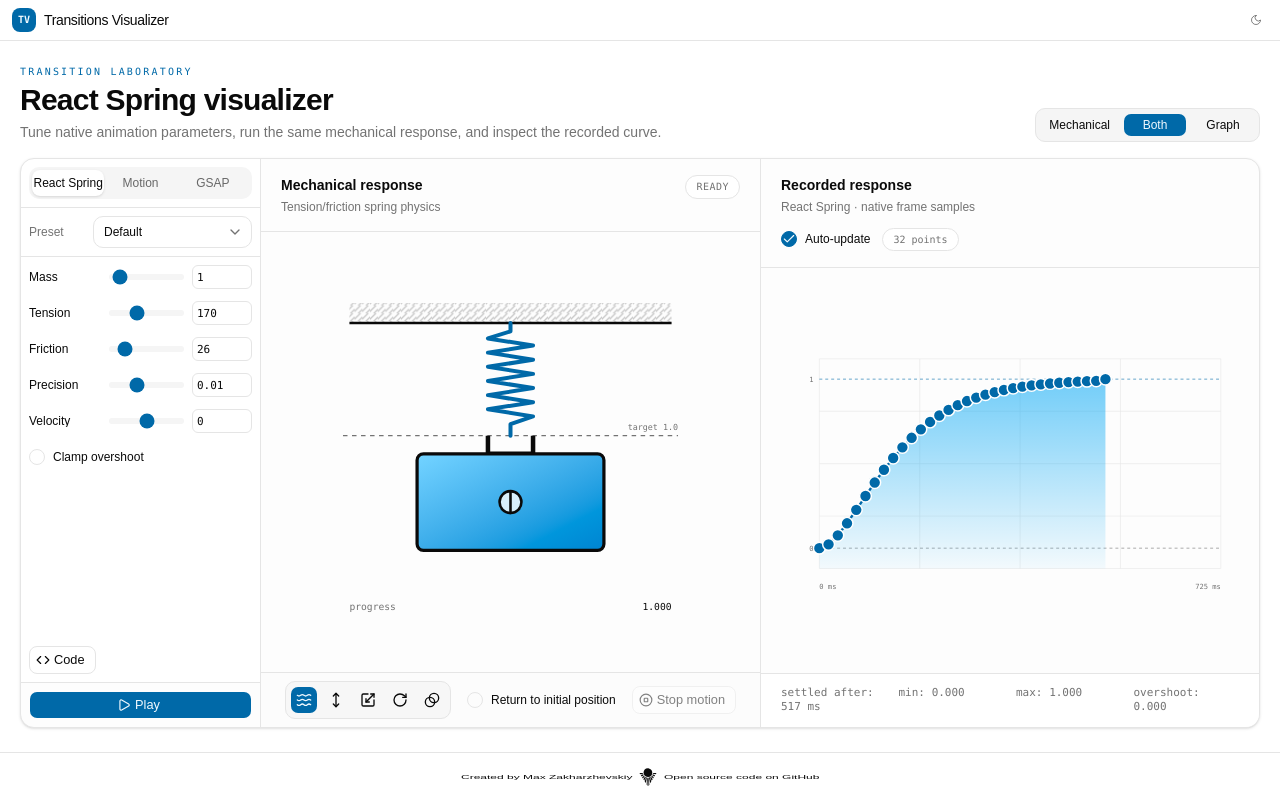
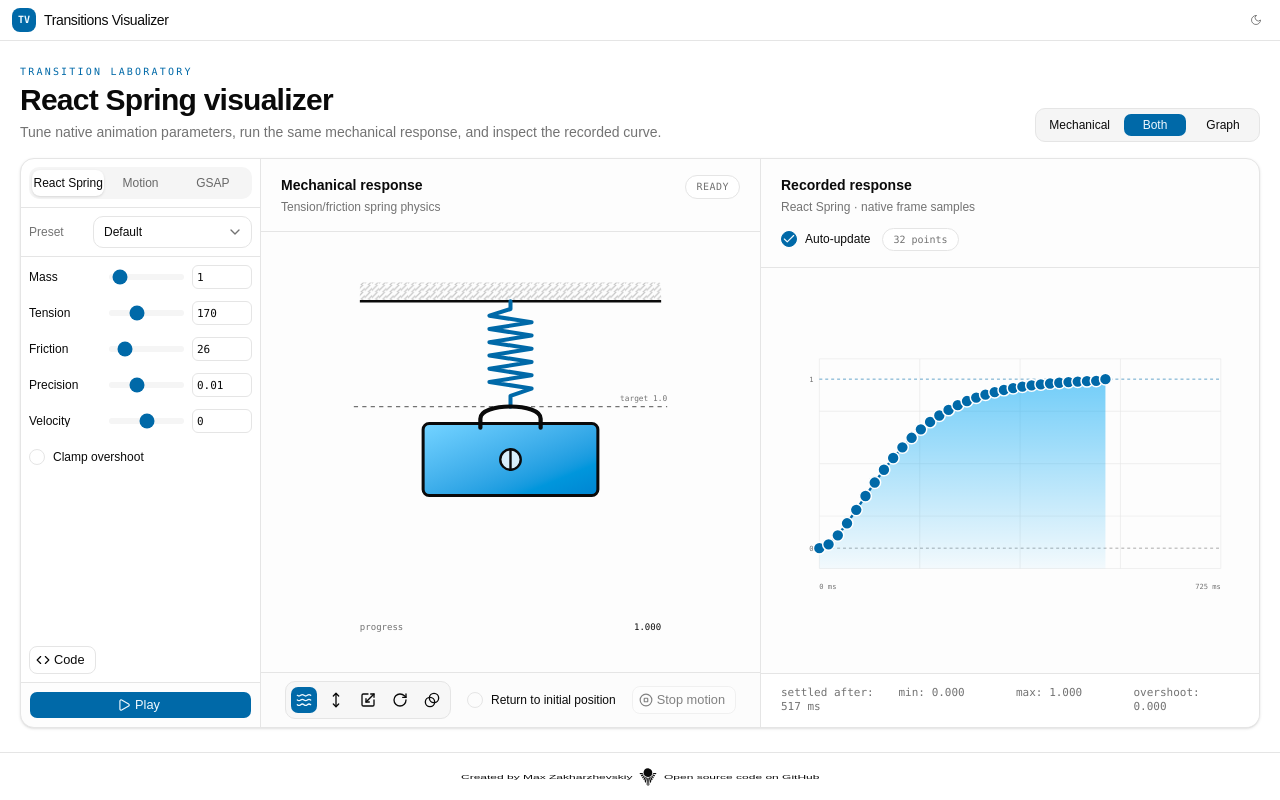
Before and after one commit to maxzz/transitions, a React (Vite) app: page / in a window 1280 px wide. Built offline with nearby package versions, Linux system fonts and the light colour scheme.

Commit message:
WIP. gpt-56-sol-high. change weight height

```diff
--- a/src/components/2-main/transition-visualizer/preview/mechanical-spring.tsx
+++ b/src/components/2-main/transition-visualizer/preview/mechanical-spring.tsx
@@ -5,12 +5,31 @@
     setValue: (value: number) => void;
 };
 
-export const MechanicalSpring = forwardRef<MechanicalSpringHandle, { clamped?: boolean }>(
-    function MechanicalSpring({ clamped = false }, ref) {
+const LOAD_TOP_Y = 278;
+const MIN_LOAD_HEIGHT = 50;
+const MAX_LOAD_HEIGHT = 210;
+const DEFAULT_LOAD_HEIGHT = 150;
+const MIN_MASS = 0.1;
+const MAX_MASS = 20;
+
+export function getMechanicalLoadHeight(mass?: number): number {
+    if (mass === undefined || !Number.isFinite(mass)) return DEFAULT_LOAD_HEIGHT;
+    const clampedMass = Math.min(MAX_MASS, Math.max(MIN_MASS, mass));
+    const normalizedMass = Math.log(clampedMass / MIN_MASS) / Math.log(MAX_MASS / MIN_MASS);
+    return MIN_LOAD_HEIGHT + normalizedMass * (MAX_LOAD_HEIGHT - MIN_LOAD_HEIGHT);
+}
+
+export const MechanicalSpring = forwardRef<
+    MechanicalSpringHandle,
+    { clamped?: boolean; mass?: number }
+>(
+    function MechanicalSpring({ clamped = false, mass }, ref) {
         const springRef = useRef<SVGGElement>(null);
         const massRef = useRef<SVGGElement>(null);
         const valueRef = useRef<SVGTextElement>(null);
         const currentValueRef = useRef(0);
+        const loadHeight = getMechanicalLoadHeight(mass);
+        const loadCenterY = LOAD_TOP_Y + loadHeight / 2;
 
         const setValue = useCallback((value: number) => {
             currentValueRef.current = value;
@@ -32,7 +51,7 @@
         return (
             <svg
                 className="h-full w-full text-foreground"
-                viewBox="0 0 700 550"
+                viewBox="0 0 700 650"
                 role="img"
                 aria-labelledby="mechanical-spring-title mechanical-spring-description"
             >
@@ -88,30 +107,36 @@
                 )}
 
                 <g ref={massRef}>
-                    <path
-                        d="M315 250 V278 H385 V250"
-                        fill="none"
-                        className="stroke-foreground"
-                        strokeLinejoin="round"
-                        strokeWidth="7"
-                    />
                     <rect
                         x="205"
-                        y="278"
+                        y={LOAD_TOP_Y}
                         width="290"
-                        height="150"
+                        height={loadHeight}
                         rx="10"
                         fill="url(#mass-fill)"
                         className="stroke-foreground"
                         strokeWidth="5"
                     />
-                    <circle cx="350" cy="353" r="17" className="fill-background/80 stroke-foreground" strokeWidth="4" />
-                    <path d="M350 337 V370" className="stroke-foreground" strokeLinecap="round" strokeWidth="4" />
+                    <path
+                        d="M300 285 V270 C300 243 400 243 400 270 V285"
+                        fill="none"
+                        className="stroke-foreground"
+                        strokeLinecap="round"
+                        strokeLinejoin="round"
+                        strokeWidth="7"
+                    />
+                    <circle cx="350" cy={loadCenterY} r="17" className="fill-background/80 stroke-foreground" strokeWidth="4" />
+                    <path
+                        d={`M350 ${loadCenterY - 16} V${loadCenterY + 17}`}
+                        className="stroke-foreground"
+                        strokeLinecap="round"
+                        strokeWidth="4"
+                    />
                 </g>
 
                 <g className="font-mono text-[15px]">
-                    <text x="100" y="520" className="fill-muted-foreground">progress</text>
-                    <text ref={valueRef} x="600" y="520" textAnchor="end" className="fill-foreground">0.000</text>
+                    <text x="100" y="620" className="fill-muted-foreground">progress</text>
+                    <text ref={valueRef} x="600" y="620" textAnchor="end" className="fill-foreground">0.000</text>
                 </g>
             </svg>
         );
--- a/src/components/2-main/transition-visualizer/preview/preview-stage.tsx
+++ b/src/components/2-main/transition-visualizer/preview/preview-stage.tsx
@@ -27,6 +27,8 @@
     const status = useAtomValue(runStatusAtom);
     const visualizationMode = useAtomValue(visualizationModeAtom);
     const clamped = engineId === "react-spring" && params["react-spring"].clamp;
+    const activeParams = params[engineId];
+    const mass = "mass" in activeParams ? activeParams.mass : undefined;
     const title = visualizationMode === "spring"
         ? "Mechanical response"
         : `${visualizationMode === "translateY" ? "Translation" : visualizationMode[0].toUpperCase() + visualizationMode.slice(1)} response`;
@@ -48,7 +50,7 @@
                 </div>
             </div>
             <div className="p-3 min-h-0 sm:p-6 flex-1">
-                <TransitionScene ref={sceneRef} clamped={clamped} />
+                <TransitionScene ref={sceneRef} clamped={clamped} mass={mass} />
             </div>
             <div className="p-2 bg-muted/20 border-t border-border flex flex-wrap items-center justify-center gap-2">
                 <VisualizationModeControl />
--- a/src/components/2-main/transition-visualizer/preview/transition-scene.tsx
+++ b/src/components/2-main/transition-visualizer/preview/transition-scene.tsx
@@ -6,11 +6,11 @@
 
 export const TransitionScene = forwardRef<
     MechanicalSpringHandle,
-    { clamped?: boolean }
->(function TransitionScene({ clamped = false }, ref) {
+    { clamped?: boolean; mass?: number }
+>(function TransitionScene({ clamped = false, mass }, ref) {
     const mode = useAtomValue(visualizationModeAtom);
 
     return mode === "spring"
-        ? <MechanicalSpring ref={ref} clamped={clamped} />
+        ? <MechanicalSpring ref={ref} clamped={clamped} mass={mass} />
         : <TransformPreview key={mode} ref={ref} mode={mode} />;
 });
```
Also changed, not shown: 1 other file (tests, documents, lock files or other folders).
